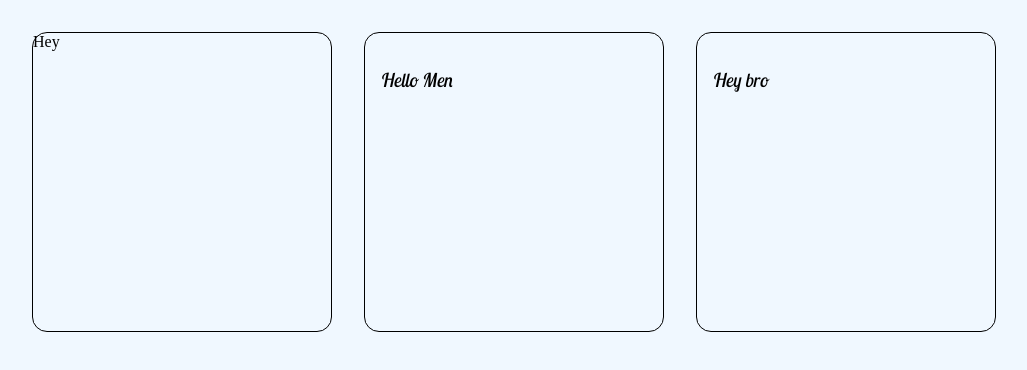
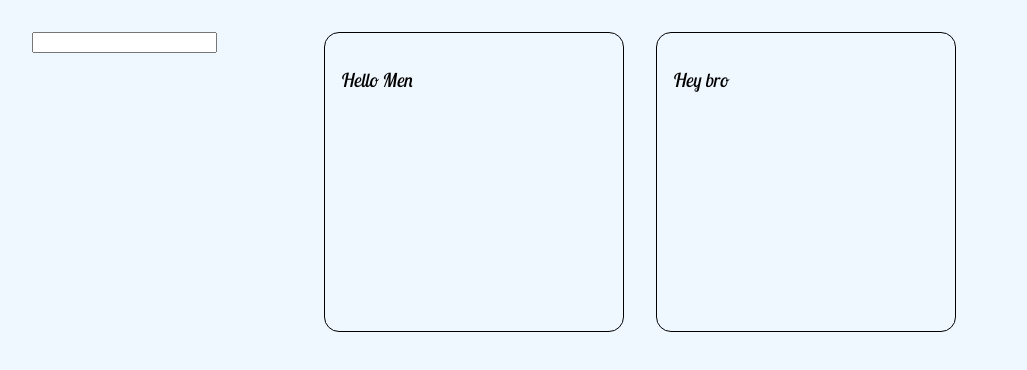
Before and after one commit to MaorBemdoo/Notes-App, a React (Vite) app: page / in a window 1280 px wide. Both pictures are taken after a click on the element 182 px from the left and 182 px from the top of the page. Shown: the top 370 px of the page, without its empty margins (0-1027 px from the left). Built offline with nearby package versions, Linux system fonts and the light colour scheme.

Commit message:
Created jsx of #addForm

```diff
--- a/src/components/addComp.jsx
+++ b/src/components/addComp.jsx
@@ -4,9 +4,9 @@ import '../styles/addComp.css'
 const AddComp = ({addIcon, onClickEvent, clicked}) => {
     return (
         clicked ? (
-            <div>
-                Hey
-            </div>
+            <form method="post" id='addForm'>
+                <input type='text'/>
+            </form>
         ) : (
             <div id="addDiv" onClick={onClickEvent}>
                 <img src={addIcon} />
```
